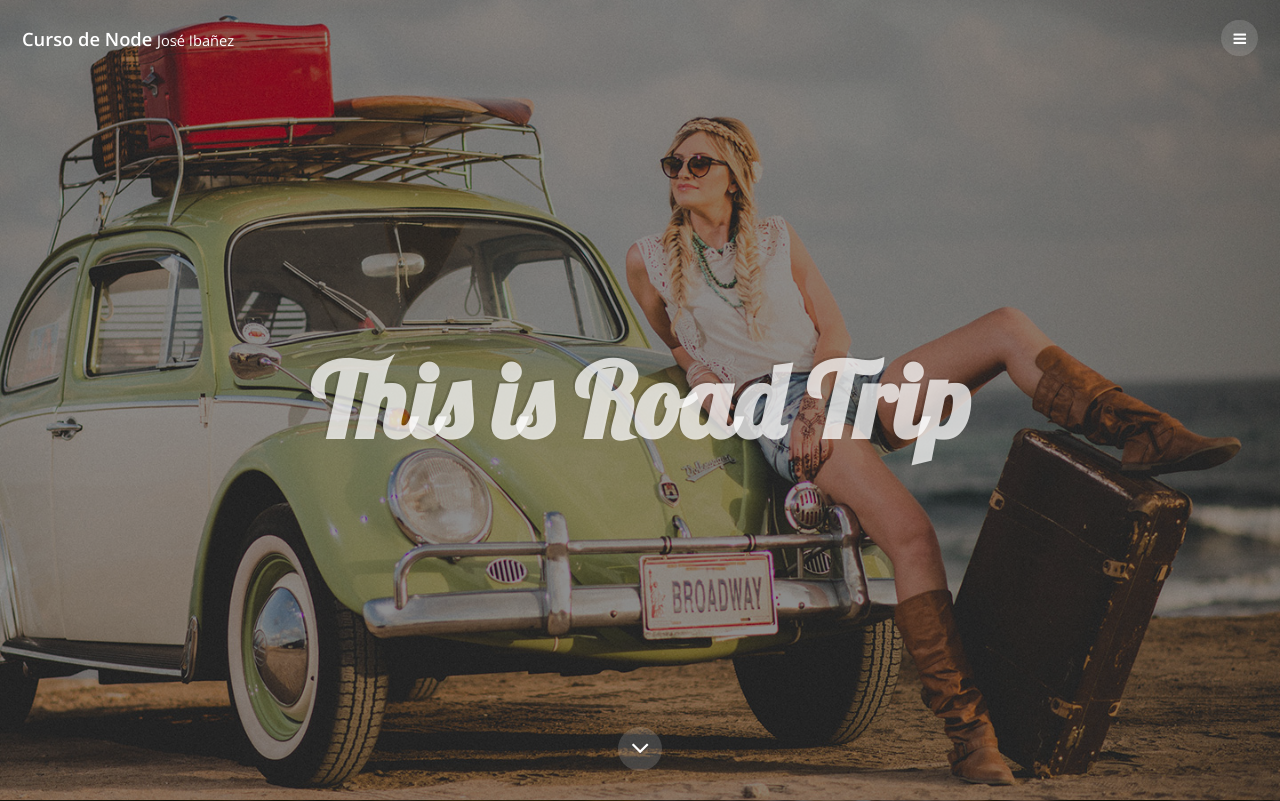
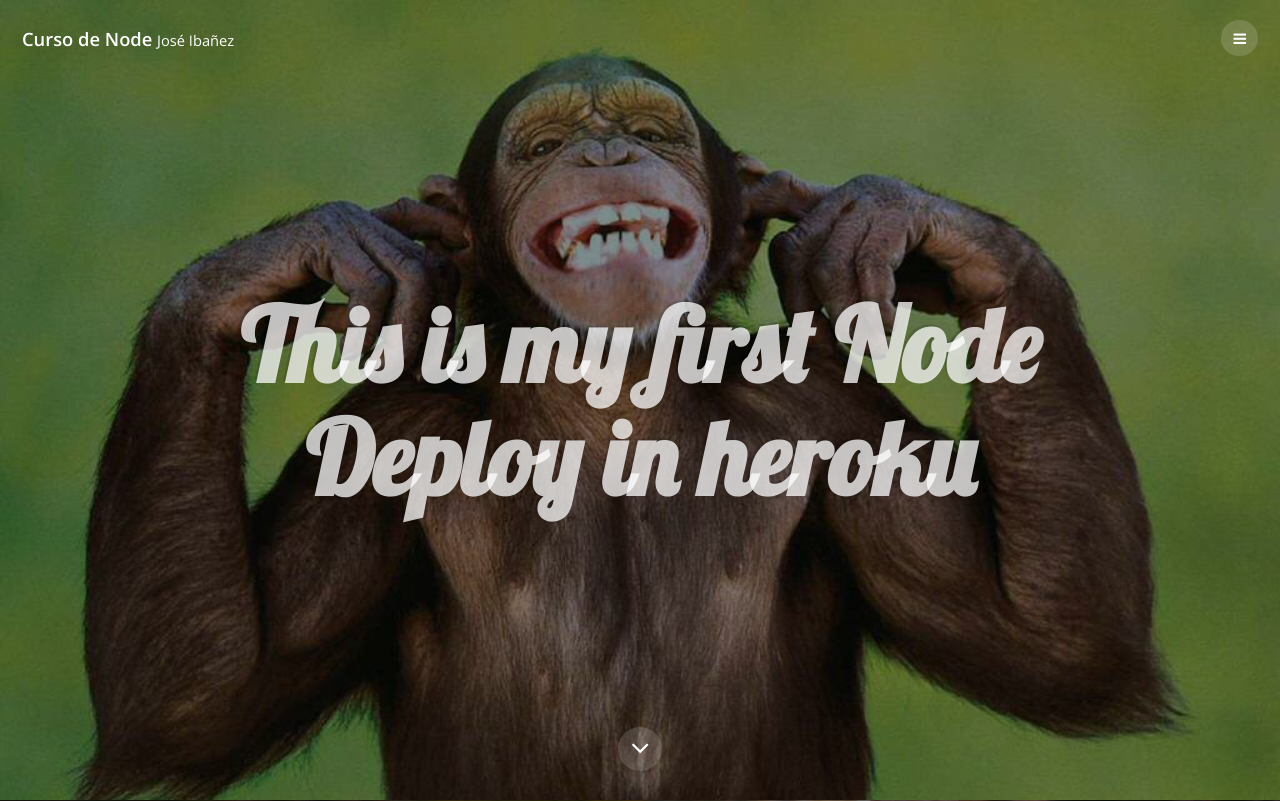
Before and after one commit to drunkedMonkey/webserver, a Node server app: page / in a window 1280 px wide. Shown: the top 801 px of the page. Run offline with Node 20, Linux system fonts and the light colour scheme.

Commit message:
background changed

```diff
--- a/views/home.hbs
+++ b/views/home.hbs
@@ -28,7 +28,7 @@
 			<section id="banner" class="bg-img" data-bg="banner.jpg">
 				<div class="inner">
 					<header>
-						<h1>This is Road Trip</h1>
+						<h1>This is my first Node Deploy in heroku</h1>
 					</header>
 				</div>
 				<a href="#one" class="more">Learn More</a>
```
Also changed, not shown: public/images/banner.jpg.
